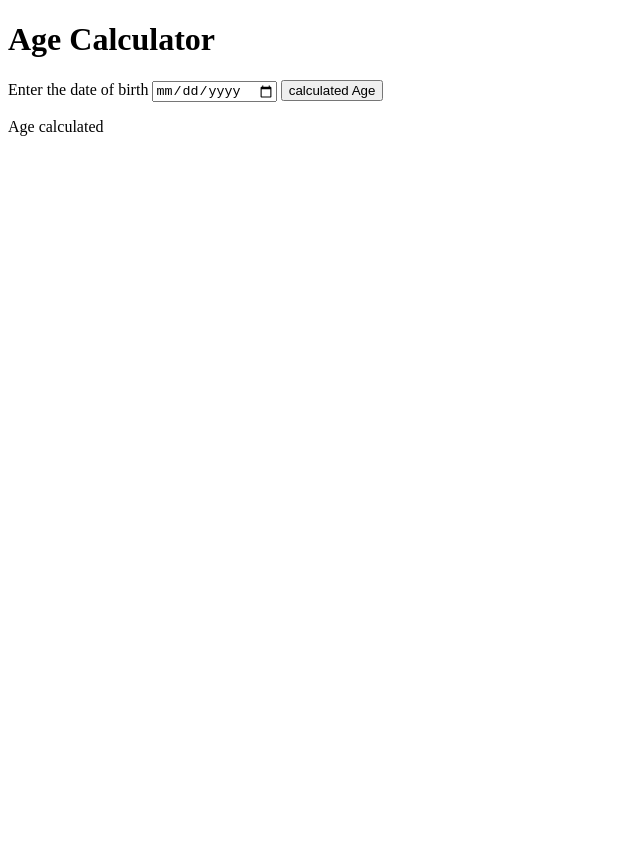
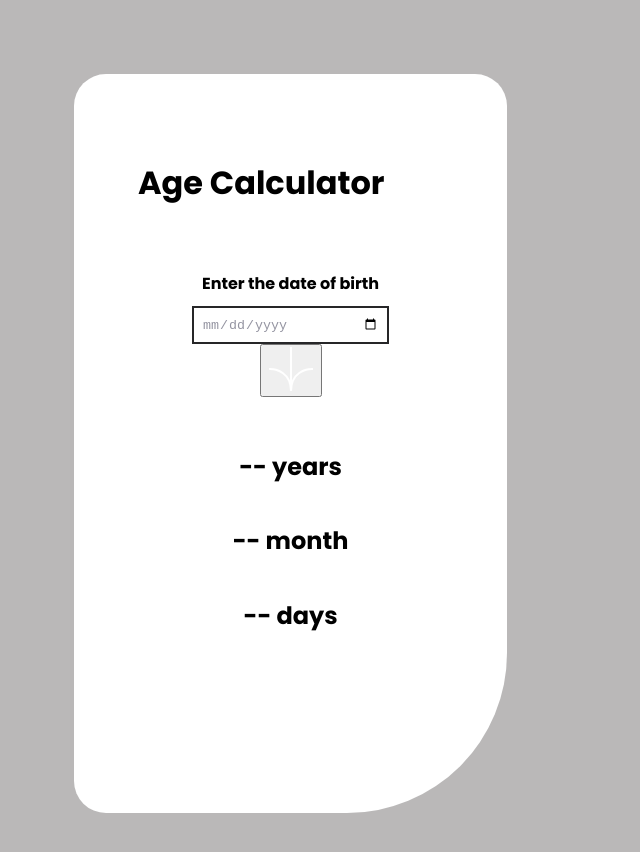
Before and after one commit to Joyfull-Happiness/age-calculator-app, a plain HTML site: page age-calculator-app-main/index.html in a window 1280 px wide. Shown: the whole page, without its empty margins (0-640 px from the left). Before the commit the page ends 800 px from the top, so only its background shows below. Drawn offline with Linux system fonts and the light colour scheme.

Commit message:
updated css

```diff
--- a/age-calculator-app-main/css/styles.css
+++ b/age-calculator-app-main/css/styles.css
@@ -1,2 +1,39 @@
-  /* .attribution { font-size: 11px; text-align: center; }
-    .attribution a { color: hsl(228, 45%, 44%); } */
+@import url("https://fonts.googleapis.com/css2?family=Poppins:ital,wght@0,100;0,200;0,300;0,400;0,500;0,600;0,700;0,800;0,900;1,100;1,200;1,300;1,400;1,500;1,600;1,700;1,800;1,900&display=swap");
+html {
+  height: 100%;
+  width: 100%;
+}
+body {
+  margin: 0;
+  padding: 10px;
+  font-family: poppins;
+  background-color: rgb(186, 184, 184);
+}
+
+.container {
+  background-color: #ffffff;
+  padding: 4rem;
+  border-radius: 2rem;
+  border-bottom-right-radius: 10rem;
+  text-align: left;
+  margin: 4rem;
+  display: inline-block;
+}
+
+.form {
+  display: flex;
+  flex-direction: column;
+  align-items: center;
+  margin: 4rem;
+}
+label {
+  margin-bottom: 10px;
+  font-weight: bold;
+}
+input {
+  padding: 8px;
+  width: 100%;
+  max-width: 330px;
+  border: 2px solid #262628;
+  color: #9494a1;
+}
--- a/age-calculator-app-main/index.html
+++ b/age-calculator-app-main/index.html
@@ -12,8 +12,15 @@
       <div class="form">
         <label for="bod">Enter the date of birth </label>
         <input id="bod" type="date" />
-        <button id="btn">calculated Age</button>
-        <p id="result">Age calculated</p>
+
+       <button id="btn" class="closing" onClick="javascript:close_clip()">
+          <img src="assets/images/icon-arrow.svg" />
+       </button>
+
+        <p id="result">
+          <h2>-- years</h2>
+          <h2>-- month</h2>
+          <h2>-- days</h2> </p>
       </div>
     </div>
     <script>
```
